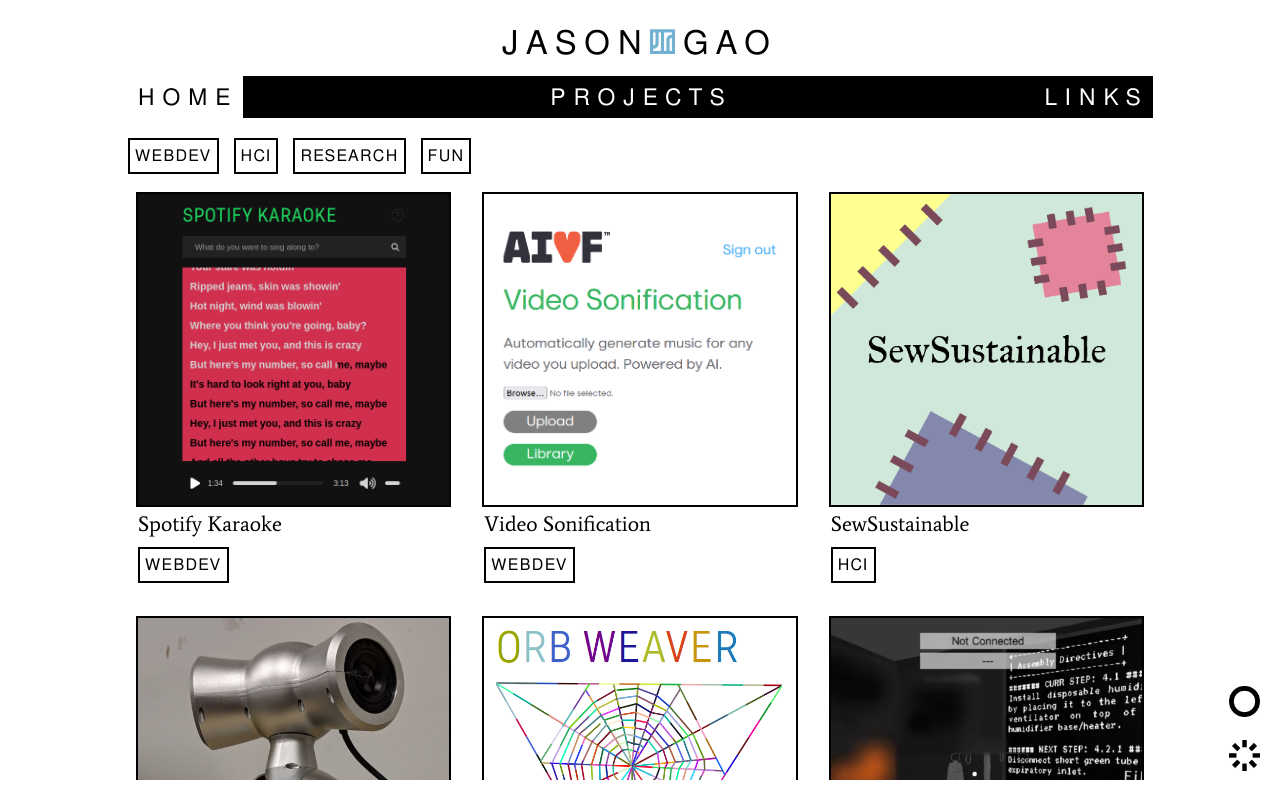
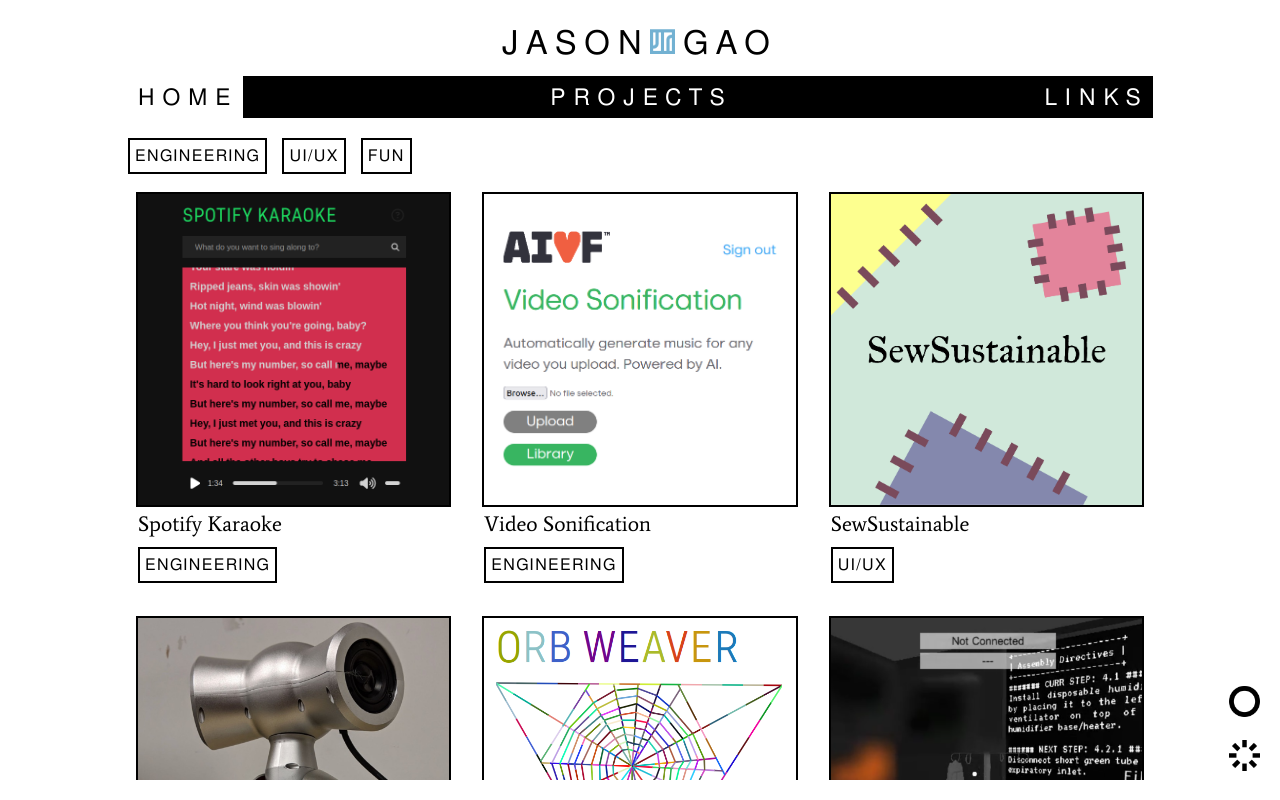
Before and after one commit to MyriadRivers/myriadrivers.github.io, a React (Create React App) app: page /projects in a window 1280 px wide. Built offline with nearby package versions, Linux system fonts and the light colour scheme.

Commit message:
Rephrase home and change names of tags

```diff
--- a/src/common.tsx
+++ b/src/common.tsx
@@ -91,37 +91,37 @@
         title: "Spotify Karaoke",
         url: "spotify_karaoke",
         image: spotifyKaraokeImg,
-        tags: ["webdev"]
+        tags: ["engineering"]
     },
     {
         title: "Video Sonification",
         url: "video_sonification",
         image: videoSonificationImg,
-        tags: ["webdev"]
+        tags: ["engineering"]
     },
     {
         title: "SewSustainable",
         url: "sewsustainable",
         image: sewSustainableImg,
-        tags: ["hci"]
+        tags: ["ui/ux"]
     },
     {
         title: "Multimodal Music Accessibility",
         url: "music_accessibility",
         image: multimodalMusicImg,
-        tags: ["research", "hci"]
+        tags: ["engineering", "ui/ux"]
     },
     {
         title: "Orb Weaver",
         url: "orb_weaver",
         image: orbWeaverImg,
-        tags: ["webdev", "fun"]
+        tags: ["engineering", "fun"]
     },
     {
         title: "NASA Diminished Reality",
         url: "diminished_reality",
         image: diminishedRealityImg,
-        tags: ["research", "hci"]
+        tags: ["ui/ux"]
     },
     {
         title: "Voicemail",
@@ -133,7 +133,7 @@
         title: "Synchro Auditory Interface",
         url: "auditory_interface",
         image: auditoryInterfaceImg,
-        tags: ["hci"]
+        tags: ["ui/ux"]
     },
     {
         title: "Nyan Cat (Remix)",
--- a/src/pages/home/Home.tsx
+++ b/src/pages/home/Home.tsx
@@ -88,7 +88,7 @@
                 Hey! I'm Jason, a master's student in Human Computer Interaction at the Georgia Institute of Technology.
             </p>
             <p>
-            I'm passionate about the user experience—from doing the research vital to its design, to engineering it efficiently in code.
+                I approach UX with a strong multidisciplinary background—from mixed-methods user research to full-stack engineering.
             </p>
             <p>
                 Nice to meet you!
--- a/src/pages/links/Links.tsx
+++ b/src/pages/links/Links.tsx
@@ -52,8 +52,7 @@
                 This site was developed using TypeScript and React.js.
             </p>
             <p>
-                Please reach out if you have any questions or would like to get in touch.
-                You can also check out some of my hobbies below.
+                In my free time, I enjoy photographing terrestrial arthropods, making music with my computer, and crafts. You can check out some of those links below!
             </p>
             <p>
                 Contact:
--- a/src/pages/projects/AuditoryInterface/AuditoryInterface.tsx
+++ b/src/pages/projects/AuditoryInterface/AuditoryInterface.tsx
@@ -30,7 +30,7 @@
                 text={"Synchronized Swimming Auditory Interface"}
                 subtitle={"Jan–May 2021"}
                 links={[]}
-                tags={["hci"]}
+                tags={["ui/ux"]}
                 ref={el => headingRefs.current[0] = el}
             >
                 <Image src={interfaceImage} />
--- a/src/pages/projects/DiminishedReality/DiminishedReality.tsx
+++ b/src/pages/projects/DiminishedReality/DiminishedReality.tsx
@@ -31,7 +31,7 @@
                 text={"NASA Diminished Reality"}
                 subtitle={"Jun 2021–May 2022"}
                 links={[]}
-                tags={["research", "hci"]}
+                tags={["ui/ux"]}
                 ref={el => headingRefs.current[0] = el}
             >
                 <Image src={mainImage} />
--- a/src/pages/projects/MusicAccessibility/MusicAccessibility.tsx
+++ b/src/pages/projects/MusicAccessibility/MusicAccessibility.tsx
@@ -28,7 +28,7 @@
                 text={"Multimodal Music Accessibility"}
                 subtitle={"Jan–May 2023"}
                 links={[]}
-                tags={["research", "hci"]}
+                tags={["engineering", "ui/ux"]}
                 ref={el => headingRefs.current[0] = el}
             >
                 <Image src={mainImage} />
--- a/src/pages/projects/OrbWeaver/OrbWeaver.tsx
+++ b/src/pages/projects/OrbWeaver/OrbWeaver.tsx
@@ -31,7 +31,7 @@
                     { text: "try it!", url: "https://myriadrivers.github.io/orb-weaver/" },
                     { text: "GitHub", url: "https://github.com/MyriadRivers/orb-weaver" },
                 ]}
-                tags={["webdev", "fun"]}
+                tags={["engineering", "fun"]}
                 ref={el => headingRefs.current[0] = el}
             >
                 <Image src={mainImage} />
--- a/src/pages/projects/SewSustainable/SewSustainable.tsx
+++ b/src/pages/projects/SewSustainable/SewSustainable.tsx
@@ -32,7 +32,7 @@
                 links={[
                     { text: "Figma", url: "https://www.figma.com/file/SyeAAZQ1fwMlubLZ7tzdog/Ed-Tech-Project-Prototype?type=design&node-id=0-1&mode=design" }
                 ]}
-                tags={["hci"]}
+                tags={["ui/ux"]}
                 ref={el => headingRefs.current[0] = el}
             >
                 <Image src={mainImage} />
--- a/src/pages/projects/SpotifyKaraoke/SpotifyKaraoke.tsx
+++ b/src/pages/projects/SpotifyKaraoke/SpotifyKaraoke.tsx
@@ -35,7 +35,7 @@
                     { text: "front-end GitHub", url: "https://github.com/MyriadRivers/spotify-karaoke" },
                     { text: "back-end GitHub", url: "https://github.com/MyriadRivers/spotify-karaoke-generation" }
                 ]}
-                tags={["webdev"]}
+                tags={["engineering"]}
                 ref={el => headingRefs.current[0] = el}
             >
                 <Video src={demoVideo} caption="Excuse my singing." />
--- a/src/pages/projects/VideoSonification/VideoSonification.tsx
+++ b/src/pages/projects/VideoSonification/VideoSonification.tsx
@@ -32,7 +32,7 @@
                 text={"Video Sonification"}
                 subtitle={"Aug–Sep 2023"}
                 links={[{ text: "site", url: "https://main.d2s6y4nzwyqtzd.amplifyapp.com/" }, { text: "front-end GitHub", url: "https://github.com/MyriadRivers/aivf" }]}
-                tags={["webdev"]}
+                tags={["engineering"]}
                 ref={el => headingRefs.current[0] = el}
             >
                 <Video src={demoVideo} />
```
